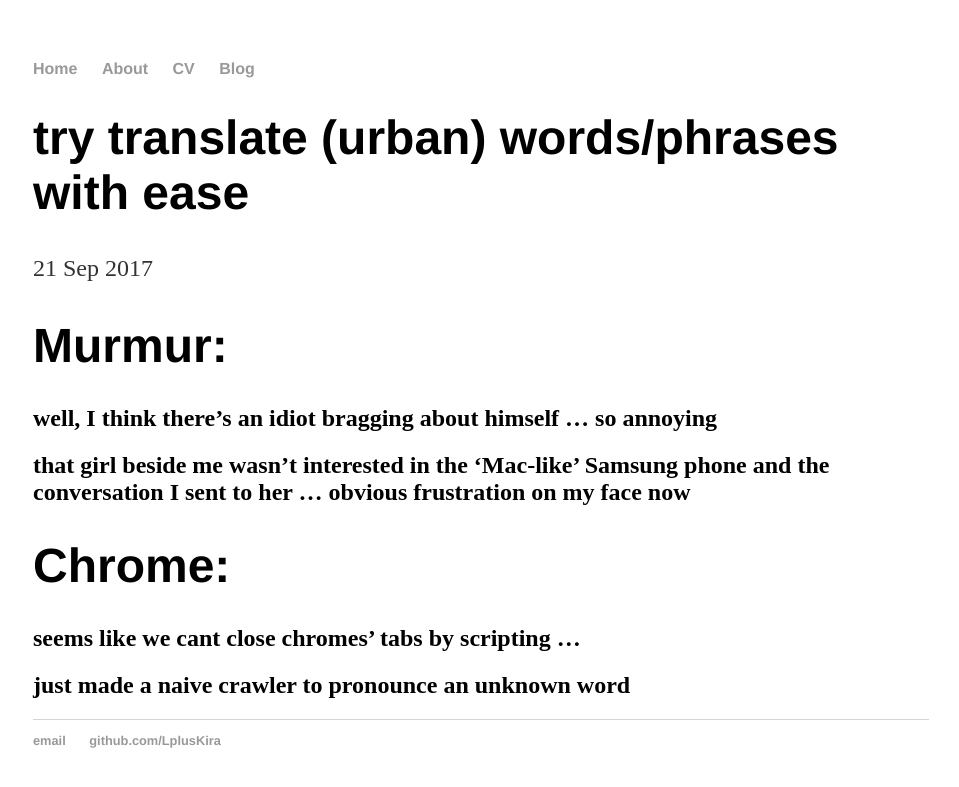
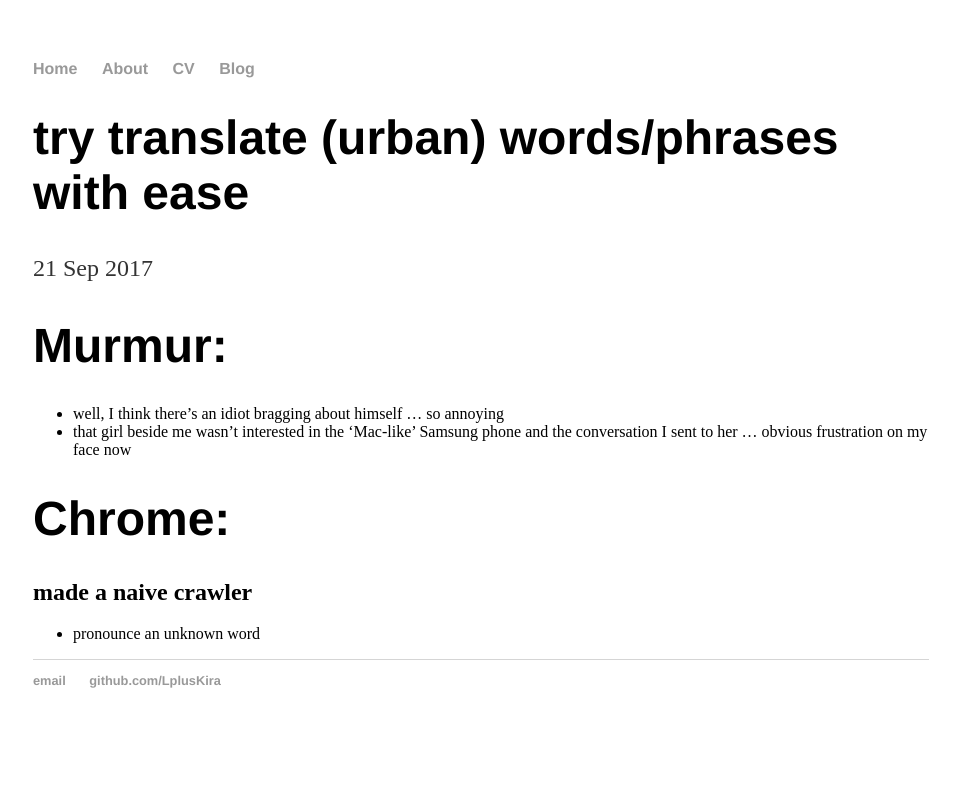
Before and after one commit to LplusKira/LplusKira.github.io, a Jekyll site: the page built from _posts/2017-09-21-soqqr.md, in a window 1280 px wide. Shown: the top 787 px of the page, without its empty margins (159-1118 px from the left). Built offline with Jekyll 4.4.1, drawn with Linux system fonts in a browser that asks for light colours.

Commit message:
should be OK now

```diff
--- a/_posts/2017-09-21-soqqr.md
+++ b/_posts/2017-09-21-soqqr.md
@@ -5,9 +5,9 @@ date: 2017-09-21
 ---
 
 # Murmur:
-## well, I think there's an idiot bragging about himself ... so annoying
-## that girl beside me wasn't interested in the 'Mac-like' Samsung phone and the conversation I sent to her ... obvious frustration on my face now
+- well, I think there's an idiot bragging about himself ... so annoying
+- that girl beside me wasn't interested in the 'Mac-like' Samsung phone and the conversation I sent to her ... obvious frustration on my face now
 
 # Chrome:
-## seems like we cant close chromes' tabs by scripting ...
-## just made a naive crawler to pronounce an unknown word
+## made a naive crawler
+- pronounce an unknown word
```
